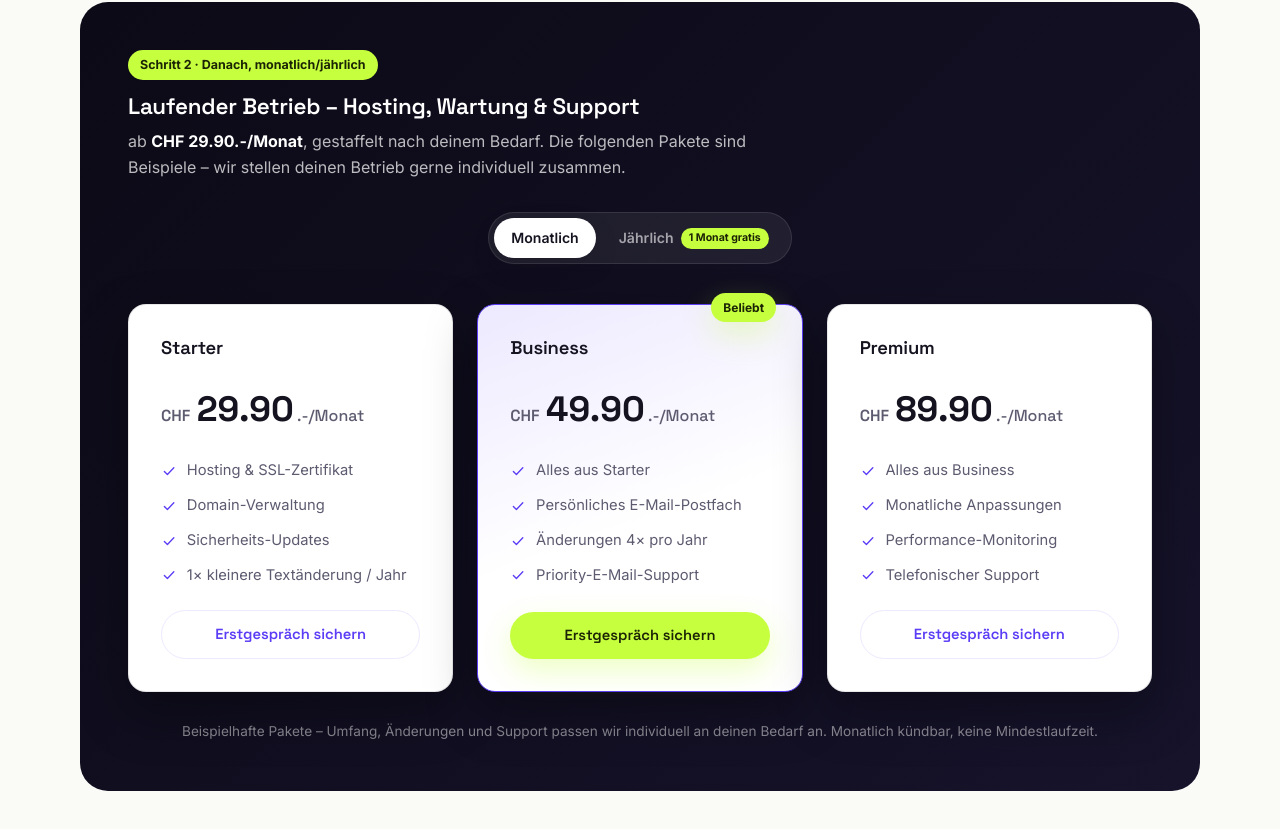
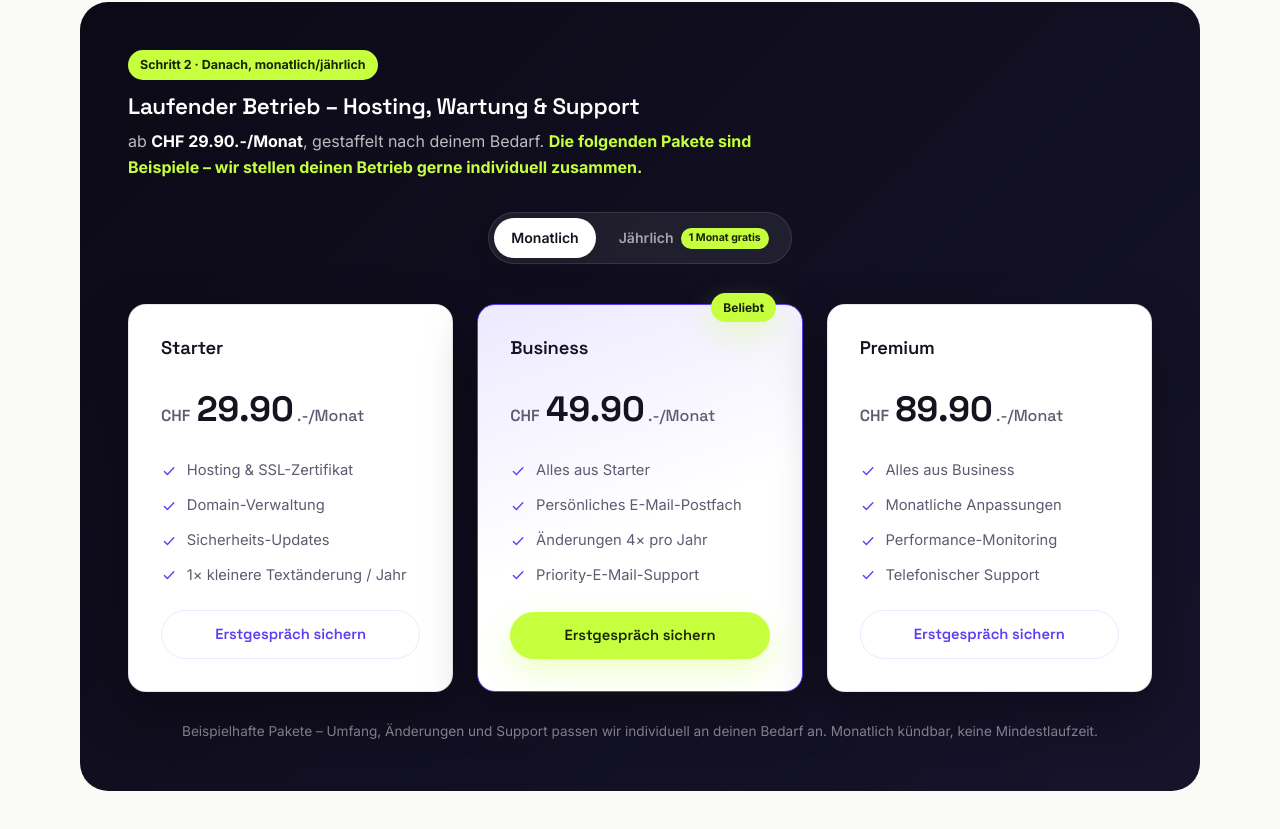
Before and after one commit to pacofavela-x/startsite.ch, a plain HTML site: page index.html in a window 1280 px wide. Shown: the part 6696-7525 px from the top of the page. Drawn offline with Linux system fonts and the light colour scheme.

Commit message:
Highlight the Betrieb "Beispielpakete" line to match Erstellung
Same treatment as the Erstellung fallback sentence: wraps "Die
folgenden Pakete sind Beispiele – wir stellen deinen Betrieb gerne
individuell zusammen." in the existing .highlight-accent style for
visual consistency between the two pricing steps.

```diff
--- a/index.html
+++ b/index.html
@@ -569,7 +569,7 @@
         <div class="ongoing-head">
           <span class="ongoing-eyebrow ongoing-eyebrow-dark">Schritt 2 · Danach, monatlich/jährlich</span>
           <h3>Laufender Betrieb – Hosting, Wartung &amp; Support</h3>
-          <p>ab <strong>CHF 29.90.-/Monat</strong>, gestaffelt nach deinem Bedarf. Die folgenden Pakete sind Beispiele – wir stellen deinen Betrieb gerne individuell zusammen.</p>
+          <p>ab <strong>CHF 29.90.-/Monat</strong>, gestaffelt nach deinem Bedarf. <strong class="highlight-accent">Die folgenden Pakete sind Beispiele – wir stellen deinen Betrieb gerne individuell zusammen.</strong></p>
         </div>
 
         <div class="billing-toggle" role="tablist" aria-label="Abrechnung wählen">
```
